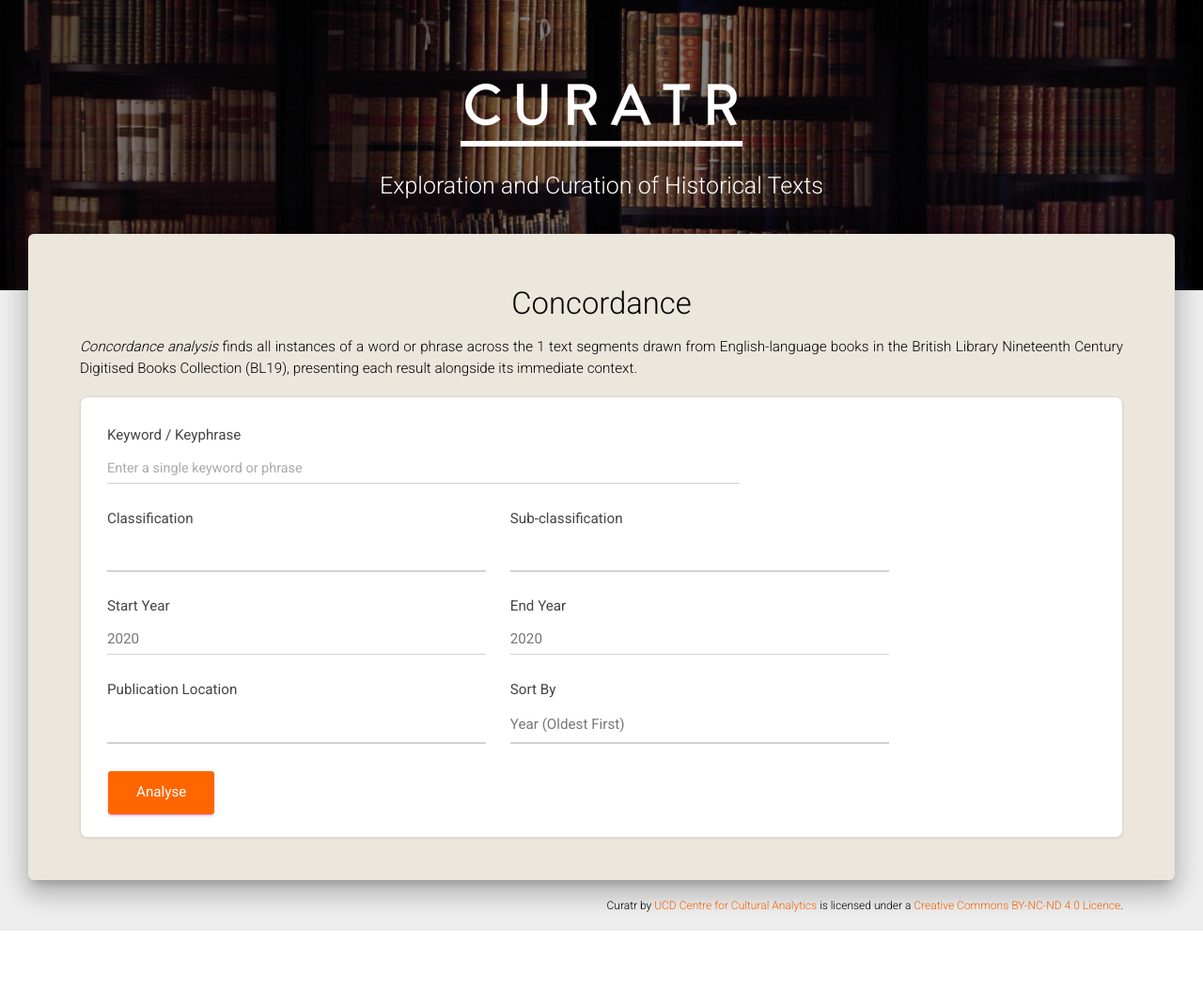
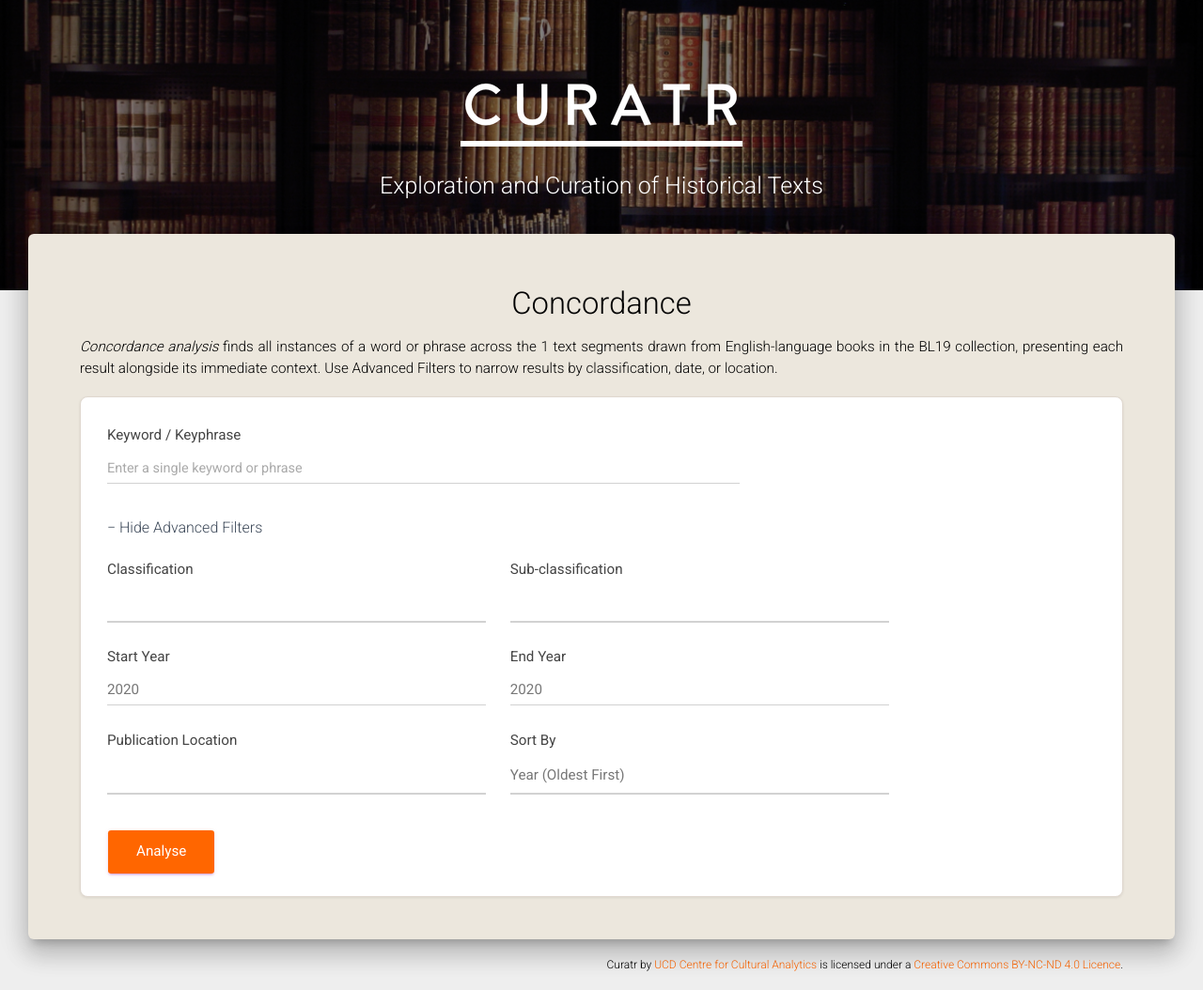
Before and after one commit to derekgreene/curatr, a Flask app: template code/templates/concordance.html in a window 1280 px wide. Shown: the part 66-1120 px from the top of the page at 94% size. Before the commit the page ends 1057 px from the top, so only its background shows below. Run offline with Flask 3, Linux system fonts and the light colour scheme; the template is opened without the code that fills it: most values are stand-ins (such as "Sample title", 1, 10 or a date in 2020); lists and menus that the app fills with data are empty; parts of the project's set-up code (start-up, migrations or seed data) failed here and were passed over.

Commit message:
Redesign form layouts

```diff
--- a/code/templates/about.html
+++ b/code/templates/about.html
@@ -26,19 +26,19 @@
   <div class="section text-center">
     <h2>About Curatr</h2>
     <h5 class="division">Project Overview</h5>
-    <p class="text-justify"><i>Curatr</i> is a bespoke online platform designed to improve the accessibility of the
+    <p class="text-justify">Curatr is a bespoke online platform designed to improve the accessibility of the
     <a href="https://doi.org/10.21250/db14" target="_blank" rel="noopener noreferrer">British Library Nineteenth Century Digitised Books Collection</a>
     (BL19). The collection is provided by British Library Labs and the platform was developed by the ERC-funded
     <a href="https://projectvicteur.com/" target="_blank" rel="noopener noreferrer">VICTEUR project</a> at
     <a href='http://www.ucd.ie/englishdramafilm/' target='_blank' rel="noopener noreferrer">UCD English, Drama and Film</a>, in collaboration with
     researchers at the <a href='http://www.insight-centre.org/' target='_blank' rel="noopener noreferrer">Insight Research Ireland Centre for Data Analytics</a>
-    as part of Insight's Cultural Analytics Research Initiative. <i>Curatr</i> hosts digitised plain-text versions of all
+    as part of Insight's Cultural Analytics Research Initiative. Curatr hosts digitised plain-text versions of all
     English-language books from the collection, corresponding to {{ num_books }} unique out-of-copyright English-language titles, both fiction and
     non-fiction, from {{ year_min }} to {{ year_max }}. Accounting for multi-volume works, this totals {{ num_volumes }} volumes of text.</p>
 
     <p class="text-justify">The platform combines search tools and visual semantic network maps to bring overlooked texts to light and
     reveal connections between related terms and ideas across the collection. By integrating machine learning techniques into
-    literary scholarship, <i>Curatr</i> opens BL19 to a range of scholarly approaches through multiple entry points, making it
+    literary scholarship, Curatr opens BL19 to a range of scholarly approaches through multiple entry points, making it
     accessible to researchers without specialist training in digital humanities. The platform also incorporates the first
     digitised version of the topical classification index used by the British Library from the early nineteenth century until the 1980s.
     Since legibility varies in earlier texts, the platform is also designed to help researchers locate and evaluate relevant
--- a/code/templates/concordance.html
+++ b/code/templates/concordance.html
@@ -1,7 +1,26 @@
 {% extends "layout.html" %}
 {% block title %}Concordance{% endblock %}
 {% block headcustom %}
-<style>#nav-link-concordance { color: #FF6600 !important; }</style>
+<style>
+#nav-link-concordance { color: #FF6600 !important; }
+#advanced-filters {
+	overflow: hidden;
+	max-height: 0;
+	transition: max-height 0.35s ease;
+}
+#advanced-toggle {
+	display: inline-block;
+	margin: 10px 0 10px;
+	color: #3C4858;
+	text-decoration: none;
+	font-size: 1em;
+	cursor: pointer;
+}
+#advanced-toggle:hover {
+	color: #3C4858;
+	text-decoration: underline;
+}
+</style>
 {% endblock %}
 
 {% block content %}
@@ -9,14 +28,16 @@
 	<div class="section text-center" style="padding-bottom: 14px;">
 		<h2>Concordance</h2>
 		<p class="text-justify"><i>Concordance analysis</i> finds all instances of a word or phrase across the
-			{{ num_segments }} text segments drawn from English-language books in the British
-			Library Nineteenth Century Digitised Books Collection (BL19), presenting each
-			result alongside its immediate context.</p>
+			{{ num_segments }} text segments drawn from English-language books in the BL19 collection, presenting each
+			result alongside its immediate context. Use Advanced Filters to narrow
+			results by classification, date, or location.</p>
 	</div>
 	<div class="form-card" style="margin-bottom: 40px;">
 	<form id="search" method="get" action="{{prefix}}/concordance">
 		<input type="hidden" id="action" name="action" value="concordance">
 		<input type="hidden" id="suggest" name="suggest" value="True">
+
+		<!-- Always visible -->
 		<div class="form-block">
 			<div class="form-group">
 				<label for="qwords">Keyword / Keyphrase</label>
@@ -24,7 +45,12 @@
 			</div>
 		</div>
 
-		<div class="form-row form-block">
+		<!-- Advanced filters toggle -->
+		<a href="#" id="advanced-toggle" onclick="return toggleAdvanced()">+ Show Advanced Filters</a>
+
+		<!-- Advanced filters (hidden by default) -->
+		<div id="advanced-filters">
+			<div class="form-row form-block" style="margin-top: 10px;">
 				<div class="col">
 					<label for="class">Classification</label>
 			        <select class="form-control dropdown" id="class" name="class">
@@ -65,9 +91,42 @@
 					</select>
 				</div>
 			</div>
-		<button type="submit" class="btn btn-primary">Analyse</button>
+		</div>
+
+		<button type="submit" class="btn btn-primary" style="margin-top: 14px;">Analyse</button>
 	</form>
 	</div>
 </div>
 
+<script>
+function toggleAdvanced() {
+	var adv = document.getElementById('advanced-filters');
+	var toggle = document.getElementById('advanced-toggle');
+	if (adv.style.maxHeight && adv.style.maxHeight !== '0px') {
+		adv.style.maxHeight = '0px';
+		toggle.textContent = '+ Show Advanced Filters';
+	} else {
+		adv.style.maxHeight = adv.scrollHeight + 'px';
+		toggle.textContent = '\u2212 Hide Advanced Filters';
+	}
+	return false;
+}
+
+// Auto-expand if any advanced filter has a non-default value
+(function() {
+	var hasValues =
+		document.getElementById('class').selectedIndex > 0 ||
+		document.getElementById('subclass').selectedIndex > 0 ||
+		document.getElementById('year_start').value !== '' ||
+		document.getElementById('year_end').value !== '' ||
+		document.getElementById('location').selectedIndex > 0 ||
+		document.getElementById('sort').selectedIndex > 0;
+	if (hasValues) {
+		var adv = document.getElementById('advanced-filters');
+		adv.style.maxHeight = adv.scrollHeight + 'px';
+		document.getElementById('advanced-toggle').textContent = '\u2212 Hide Advanced Filters';
+	}
+})();
+</script>
+
 {% endblock %}
--- a/code/templates/corpora.html
+++ b/code/templates/corpora.html
@@ -12,10 +12,8 @@
 	<div class="section" style="padding-bottom: 14px;">
 		<h2 style="text-align: center;">Sub-Corpora</h2>
 		<div class="message">{{ message }}</div>
-	    <p class="text-justify">Smaller, topic-specific <i>sub-corpora</i> of the full British Library Nineteenth Century
-		Digitised Books Collection (BL19) can be created using Curatr's search
-		functionality. These sub-corpora are subsequently available to download
-		for further analysis and close reading.</p>
+	    <p class="text-justify">Smaller, topic-specific <i>sub-corpora</i> of the full BL19 collection can be created using Curatr's
+		search functionality. These sub-corpora are available to download for further analysis and close reading.</p>
 		<h5 style="margin-top: 12px; margin-bottom: 18px;">Your Sub-Corpora</h5>
 	    <table id="subcorpora" class="table table-striped table-corpora" style="width:100%; font-size:95%;">
 	        <thead>
--- a/code/templates/export.html
+++ b/code/templates/export.html
@@ -8,7 +8,7 @@
 <div class="container form-page-container">
 	<div class="section" style="padding-bottom: 14px;">
 	    <h2 style="text-align: center;">Sub-Corpus Export</h2>
-	    <p class="text-justify">The volumes or segments that match a particular search specification or lexicon can be used to create and export a smaller sub-corpus of the British Library Nineteenth Century Digitised Books Collection (BL19), which relates to a particular theme, topic, or era.</p>
+	    <p class="text-justify">The volumes or segments that match a particular search specification or lexicon can be used to create and export a smaller sub-corpus of the BL19 collection relating to a particular theme, topic, or era.</p>
 		<h4 style="margin-top: 1.3em;">Summary of Selected Sub-Corpus:</h4>
 		<p>
 			<ul>
@@ -39,7 +39,7 @@
 			</div>
 			<div class="form-block">
 				<div class="form-group" style="width: 50%;">
-					<label for="export_num">Number of Results to Export</label>
+					<label for="export_num">Maximum Results to Export</label>
 		            <select class="form-control dropdown" id="export_num" name="export_num">
 		                {{ num_options }}
 		            </select>
--- a/code/templates/lexicon.html
+++ b/code/templates/lexicon.html
@@ -16,7 +16,8 @@
 	<div class="section" style="padding-bottom: 14px;">
 	    <!------------------------------------------------------>
 		<h2 style="text-align: center;">Word Lexicons</h2>
-		<p class="text-justify"><i>Word lexicons</i> are lists of keywords around a topic, used to search the BL19 collection and define sub-corpora. A lexicon can be expanded using keywords recommended based on word co-occurrence in the collection.</p>
+		<p class="text-justify"><i>Word lexicons</i> are lists of keywords around a topic, used to search the BL19 collection
+			and define sub-corpora. A lexicon can be expanded using keywords recommended by word co-occurrence in the collection.</p>
 
 		<div class="message">{{ message }}</div>
 		<h5 style="margin-top: 12px; margin-bottom: 18px;">Your Lexicons</h5>
--- a/code/templates/networks.html
+++ b/code/templates/networks.html
@@ -31,8 +31,7 @@
     <div class="container">
         <div class="section text-center" style="padding-bottom: 14px;">
             <h2>Semantic Networks</h2>
-			<p class="text-justify">Explore relationships between words and concepts in the British Library
-			Nineteenth Century Digitised Books Collection (BL19) using semantic network visualisations.
+			<p class="text-justify">Explore relationships between words and concepts in the BL19 collection using semantic network visualisations.
 			Enter one or more seed words and click &lsquo;Visualise&rsquo; to generate a semantic network.
 			Double-click any node to view related search results from the collection.</p>
         </div>
```
Also changed, not shown: code/templates/author-list.html (+12 -7 lines), code/templates/block-welcome.html (+7 -2 lines), code/templates/catalogue.html (+11 -8 lines), code/templates/search.html (+91 -34 lines), code/static/css/forms.css (line endings or trailing spaces). Lines whose indentation alone changed are shown as unchanged.
